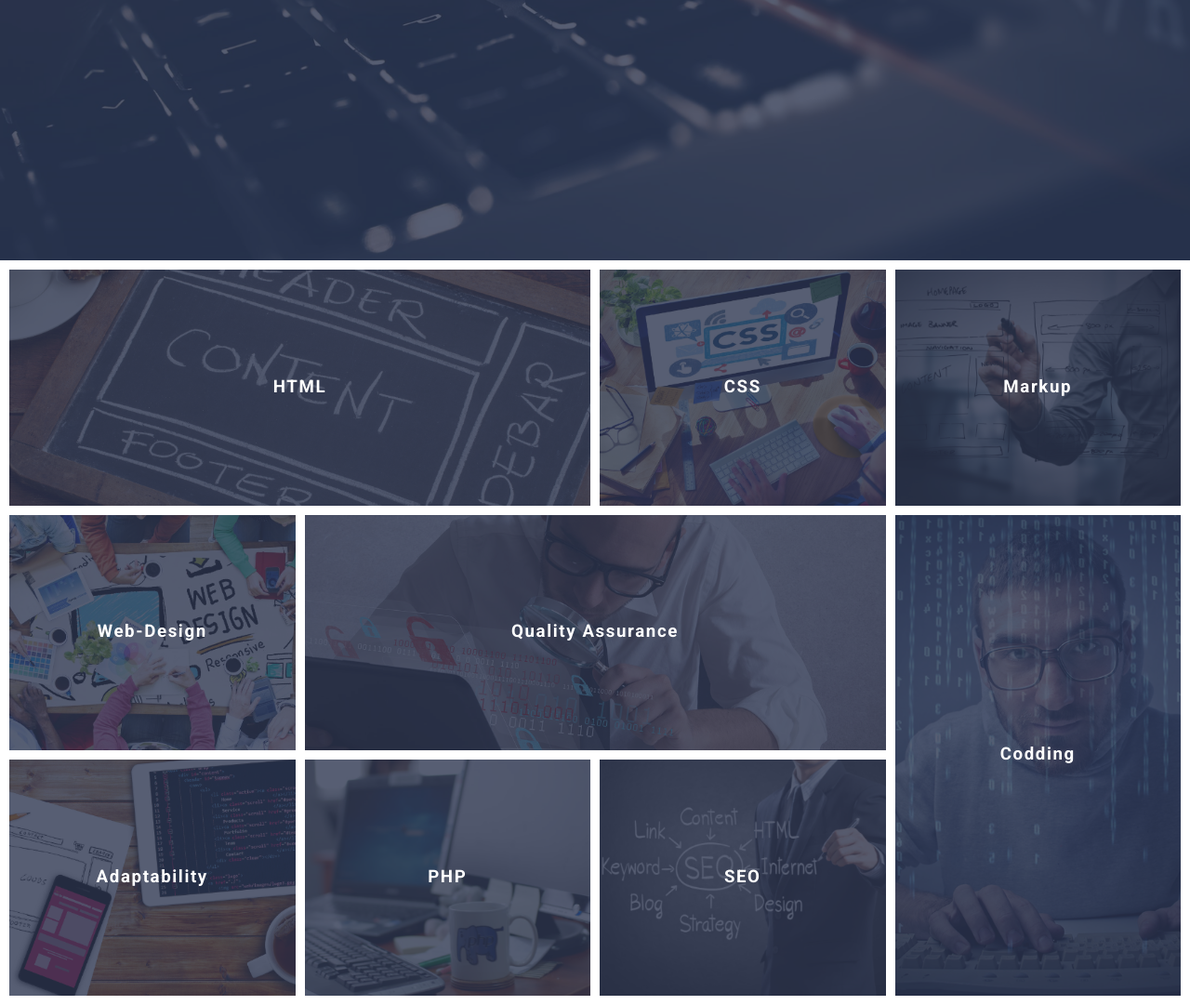
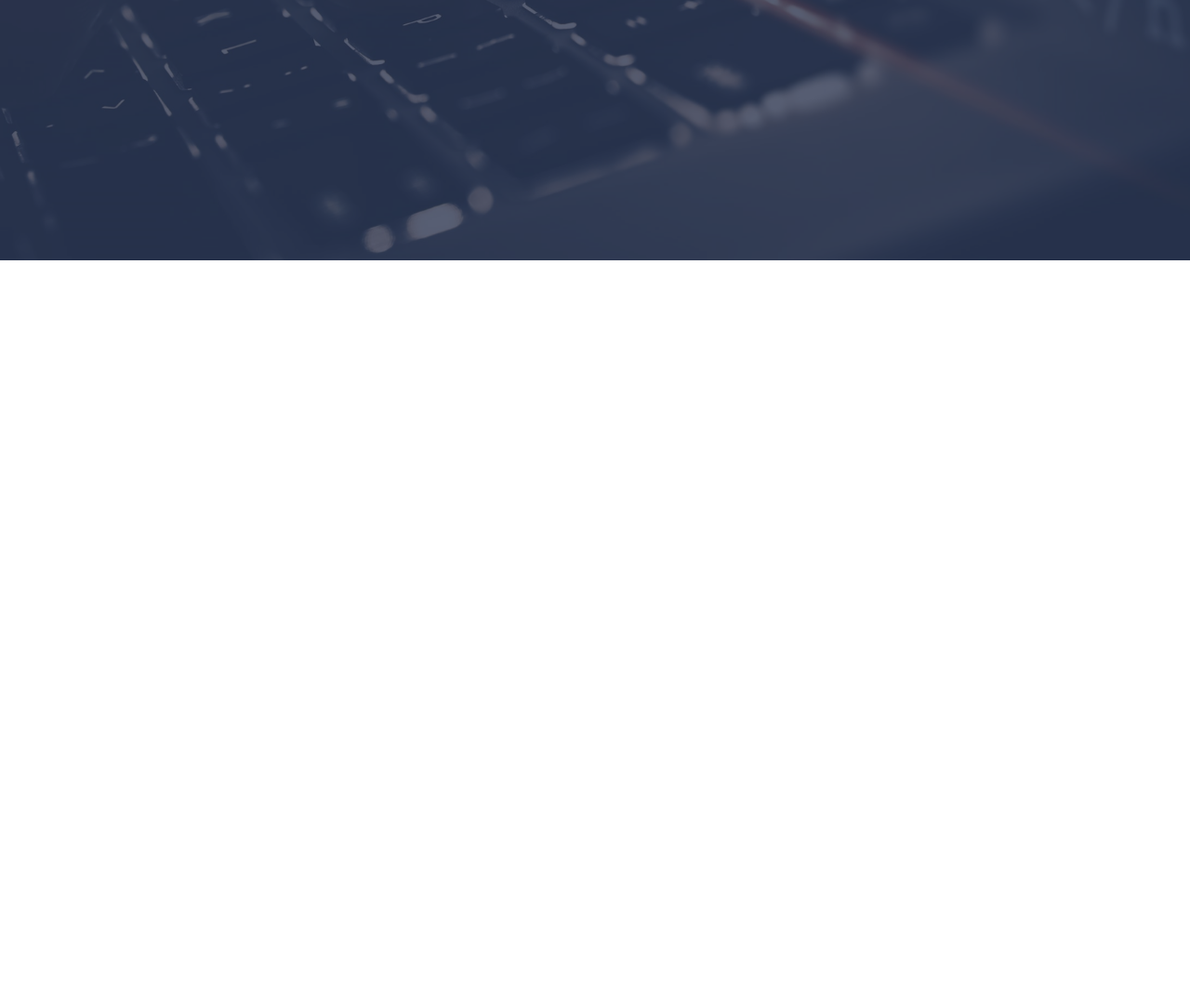
Before and after one commit to AEnel/grid-template, a website: page index.html in a window 1280 px wide. Shown: the part 520-1601 px from the top of the page at 93% size. After the commit the page ends 800 px from the top, so only its background shows below. Drawn offline with Linux system fonts and the light colour scheme.

Commit message:
загружена ветка master

```diff
--- a/assets/scss/sections/_section-skills.scss
+++ /dev/null
@@ -1,98 +0,0 @@
-.skill {
-	padding: 10px;
-	&__container {
-		display: grid;
-		grid-gap: 10px;
-		grid-template-columns: repeat(4, 1fr);
-		grid-template-areas:
-			"a1 a1 a2 a3"
-			"a4 a5 a5 a6"
-			"a7 a8 a9 a6";
-	}
-}
-
-.skill-item {
-	position: relative;
-	min-height: calc(33vh - 10.5px);
-	background-color: $color-main;
-	overflow: hidden;
-
-	&:nth-of-type(1) {
-		grid-area: a1;
-	}
-
-	&:nth-of-type(2) {
-		grid-area: a2;
-	}
-
-	&:nth-of-type(3) {
-		grid-area: a3;
-	}
-
-	&:nth-of-type(4) {
-		grid-area: a4;
-	}
-
-	&:nth-of-type(5) {
-		grid-area: a5;
-	}
-
-	&:nth-of-type(6) {
-		grid-area: a6;
-	}
-
-	&:nth-of-type(7) {
-		grid-area: a7;
-	}
-
-	&:nth-of-type(8) {
-		grid-area: a8;
-	}
-
-	&:nth-of-type(9) {
-		grid-area: a9;
-	}
-	&__overlay {
-		@include abs-position;
-		background-color: $color-main;
-		opacity: 0.8;
-		z-index: 1;
-		transition: opacity 0.5s;
-	}
-
-	&__image {
-		@include abs-position;
-		background-size: cover;
-		background-position: 50% 50%;
-		transition: transform 0.5s;
-	}
-
-	&__title {
-		@include abs-position;
-		margin: 0;
-		z-index: 2;
-	}
-
-	&__link {
-		display: flex;
-		width: 100%;
-		height: 100%;
-		justify-content: center;
-		align-items: center;
-		transition: color 0.5s;
-	}
-
-	&:hover {
-		.skill-item__overlay{
-		opacity: 0.95 !important;
-	}
-	.skill-item__image{
-		transform: scale(1.1);
-	}
-
-	.skill-item__link {
-		color: $color-accent;
-	}
-  }
-
-}
--- a/index.html
+++ b/index.html
@@ -64,74 +64,7 @@
         </div>
     </header>
 
-    <section class="skill">
-        <div class="skill__container">
-            <article class="skill-item">
-                <div class="skill-item__overlay" style="background-color: #2d3651; opacity: 0.8;"></div>
-                <div class="skill-item__image" style="background-image: url(assets/img/img-html.png);"></div>
-                <h3 class="skill-item__title">
-                    <a href="#" class="skill-item__link">HTML</a>
-                </h3>
-            </article>
 
-            <article class="skill-item">
-                <div class="skill-item__overlay" style="background-color: #2d3651; opacity: 0.8;"></div>
-                <div class="skill-item__image" style="background-image: url(assets/img/img-css.png);"></div>
-                <h3 class="skill-item__title">
-                    <a href="#" class="skill-item__link">CSS</a>
-                </h3>
-            </article>
-            <article class="skill-item">
-                <div class="skill-item__overlay" style="background-color: #2d3651; opacity: 0.8;"></div>
-                <div class="skill-item__image" style="background-image: url(assets/img/img-markup.png);"></div>
-                <h3 class="skill-item__title">
-                    <a href="#" class="skill-item__link">Markup</a>
-                </h3>
-            </article>
-            <article class="skill-item">
-                <div class="skill-item__overlay" style="background-color: #2d3651; opacity: 0.8;"></div>
-                <div class="skill-item__image" style="background-image: url(assets/img/img-webdesign.png);"></div>
-                <h3 class="skill-item__title">
-                    <a href="#" class="skill-item__link">Web-Design</a>
-                </h3>
-            </article>
-            <article class="skill-item">
-                <div class="skill-item__overlay" style="background-color: #2d3651; opacity: 0.8;"></div>
-                <div class="skill-item__image" style="background-image: url(assets/img/img-qa.png);"></div>
-                <h3 class="skill-item__title">
-                    <a href="#" class="skill-item__link">Quality Assurance</a>
-                </h3>
-            </article>
-            <article class="skill-item">
-                <div class="skill-item__overlay" style="background-color: #2d3651; opacity: 0.8;"></div>
-                <div class="skill-item__image" style="background-image: url(assets/img/img-codding.png);"></div>
-                <h3 class="skill-item__title">
-                    <a href="#" class="skill-item__link">Codding</a>
-                </h3>
-            </article>
-            <article class="skill-item">
-                <div class="skill-item__overlay" style="background-color: #2d3651; opacity: 0.8;"></div>
-                <div class="skill-item__image" style="background-image: url(assets/img/img-adaptability.png);"></div>
-                <h3 class="skill-item__title">
-                    <a href="#" class="skill-item__link">Adaptability</a>
-                </h3>
-            </article>
-            <article class="skill-item">
-                <div class="skill-item__overlay" style="background-color: #2d3651; opacity: 0.8;"></div>
-                <div class="skill-item__image" style="background-image: url(assets/img/img-php.png);"></div>
-                <h3 class="skill-item__title">
-                    <a href="#" class="skill-item__link">PHP</a>
-                </h3>
-            </article>
-            <article class="skill-item">
-                <div class="skill-item__overlay" style="background-color: #2d3651; opacity: 0.8;"></div>
-                <div class="skill-item__image" style="background-image: url(assets/img/img-seo.png);"></div>
-                <h3 class="skill-item__title">
-                    <a href="#" class="skill-item__link">SEO</a>
-                </h3>
-            </article>
-        </div>
-    </section>
 
     <!-- https://is.gd/6QAjMH -->
 
--- a/package.json
+++ b/package.json
@@ -1,6 +1,6 @@
 {
 	"name": "gulp",
-	"version": "1.0.0",
+	"version": "4.0.2",
 	"main": "index.js",
 	"license": "MIT",
 	"devDependencies": {
```
Also changed, not shown: assets/scss/_footer.scss (deleted, +0 -18 lines), assets/scss/_adaptive-fonts.scss (line endings or trailing spaces), assets/scss/_mixins.scss (line endings or trailing spaces), 2 other files.
